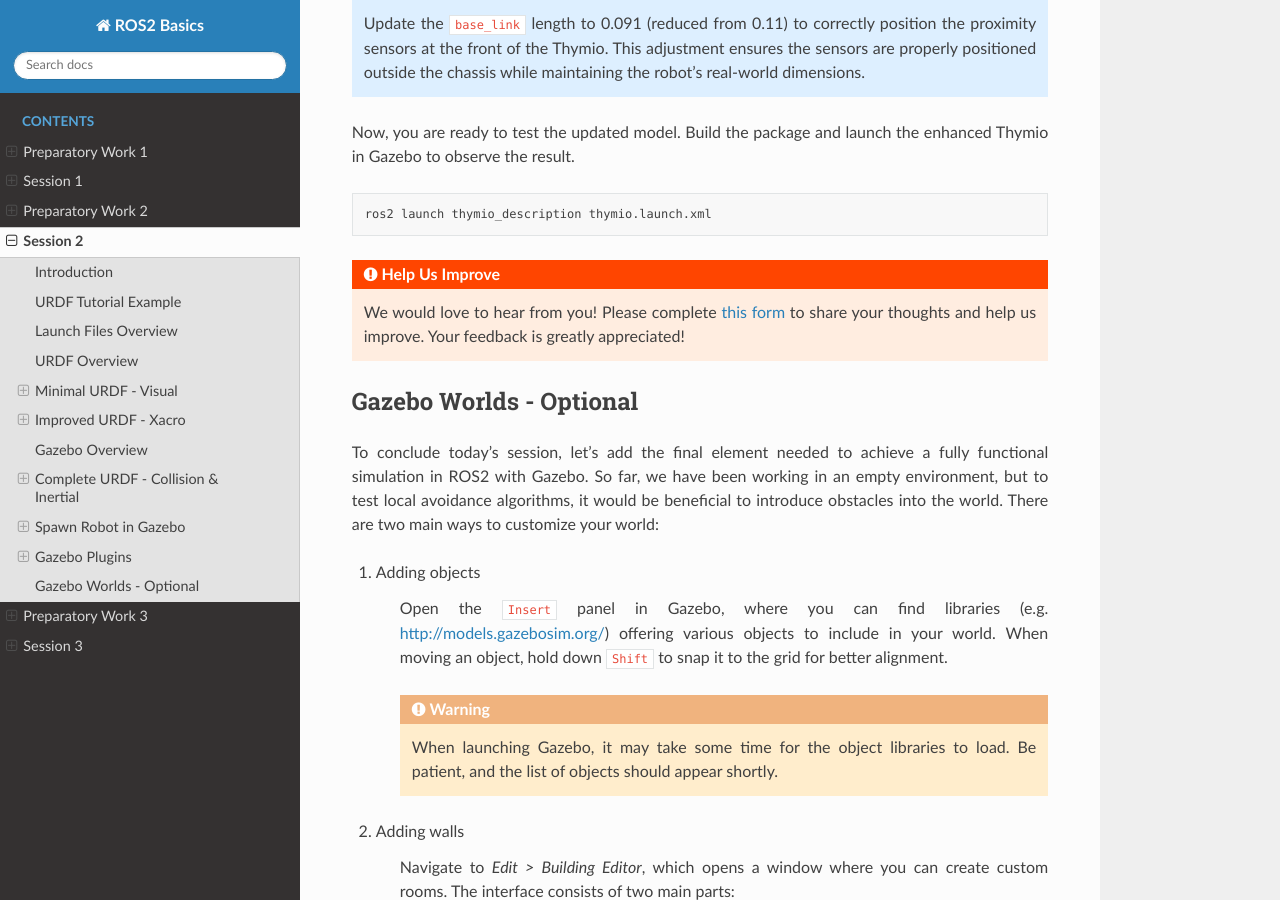
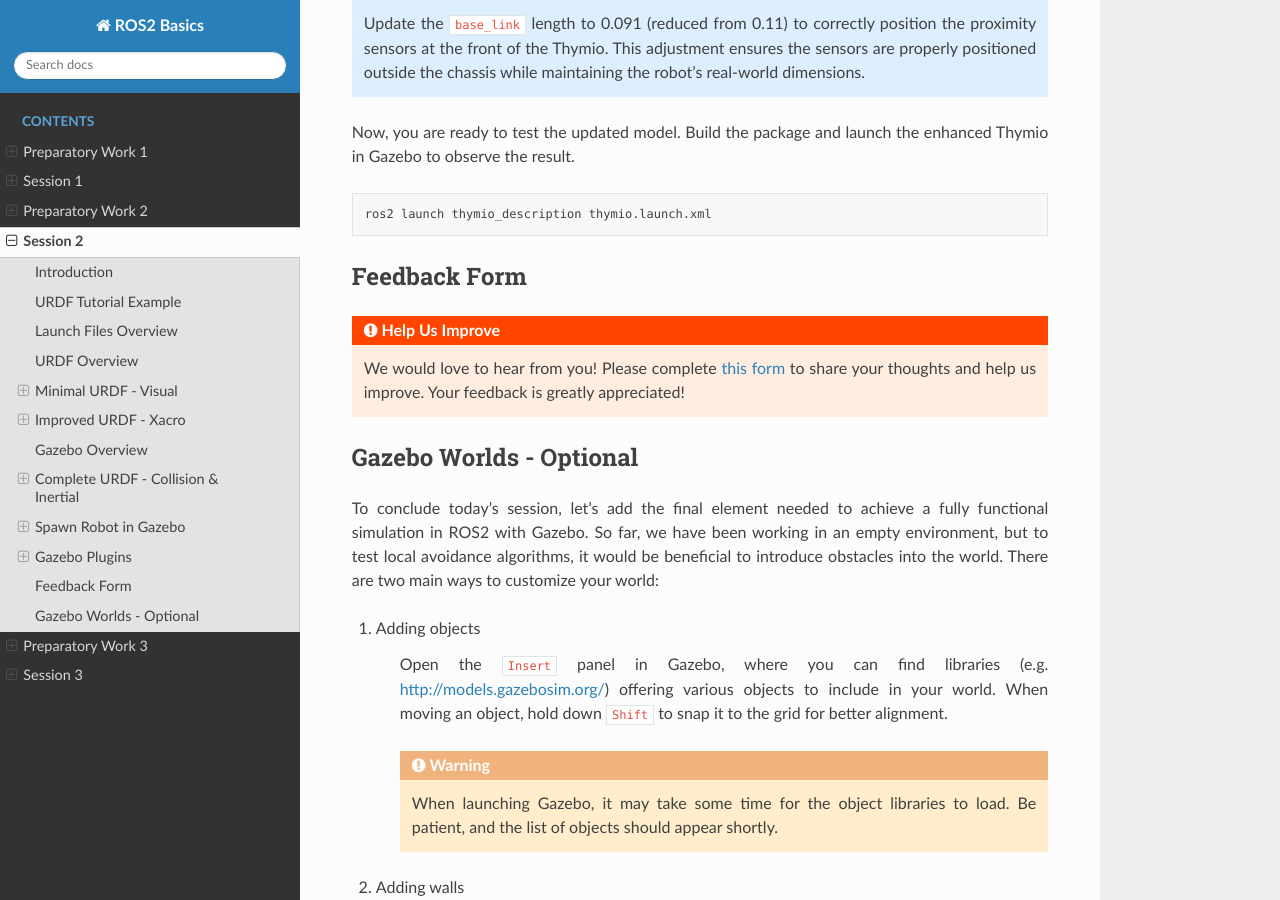
Before and after one commit to LucaSidoti/ReadTheDocs-ROS2_Basics, a Sphinx documentation site: the page built from source/session_2.rst, in a window 1280 px wide and 900 px high, scrolled down 32766 px. Built offline with Sphinx 7.4.7 and the Read the Docs theme 3.1.0, drawn with Linux system fonts in a browser that asks for light colours.

Commit message:
Form sections added

```diff
--- a/source/session_1.rst
+++ b/source/session_1.rst
@@ -9,6 +9,11 @@ In this hands-on lab, we will dive into the exciting world of ROS2, exploring it
 Throughout this session, we will guide you step-by-step to ensure you understand how these components work together. You will also discover essential debugging tools that will help you troubleshoot and refine your projects.
 
 Feel free to follow our guidelines closely and complete the tasks as they come up. Remember, if you ever feel stuck or have questions about any concepts, do not hesitate to reach out for help. We are here to support you on this journey!
+
+Feedback Form
+-------------
+
+A feedback form has been designed for each session to gather insights into your perception and expectations about the course. Your responses help us understand your experience and make improvements where needed. We would be grateful if you could take a few minutes to complete them.
 
 .. admonition:: Help Us Improve
 
--- a/source/session_2.rst
+++ b/source/session_2.rst
@@ -1374,6 +1374,9 @@ Now, you are ready to test the updated model. Build the package and launch the e
 
     ros2 launch thymio_description thymio.launch.xml
 
+Feedback Form
+-------------
+
 .. admonition:: Help Us Improve
 
     We would love to hear from you! Please complete `this form <https://forms.gle/Gg8a79tHdQ8FHdfX6>`_ to share your thoughts and help us improve. Your feedback is greatly appreciated!
--- a/source/session_3.rst
+++ b/source/session_3.rst
@@ -409,6 +409,9 @@ Once the Thymio successfully spawn in the second portion of the maze, update the
     * Turns left when unable to move forward and the dead end is not reached
     * Stops properly at the dead end
 
+Feedback Form
+~~~~~~~~~~~~~
+
 .. admonition:: Help Us Improve
 
     We would love to hear from you! Please complete `this form <https://forms.gle/Lv3rK9z7fncKoZ6Z9>`_ to share your thoughts and help us improve. Your feedback is greatly appreciated!
```
Also changed, not shown: 14 other files.
